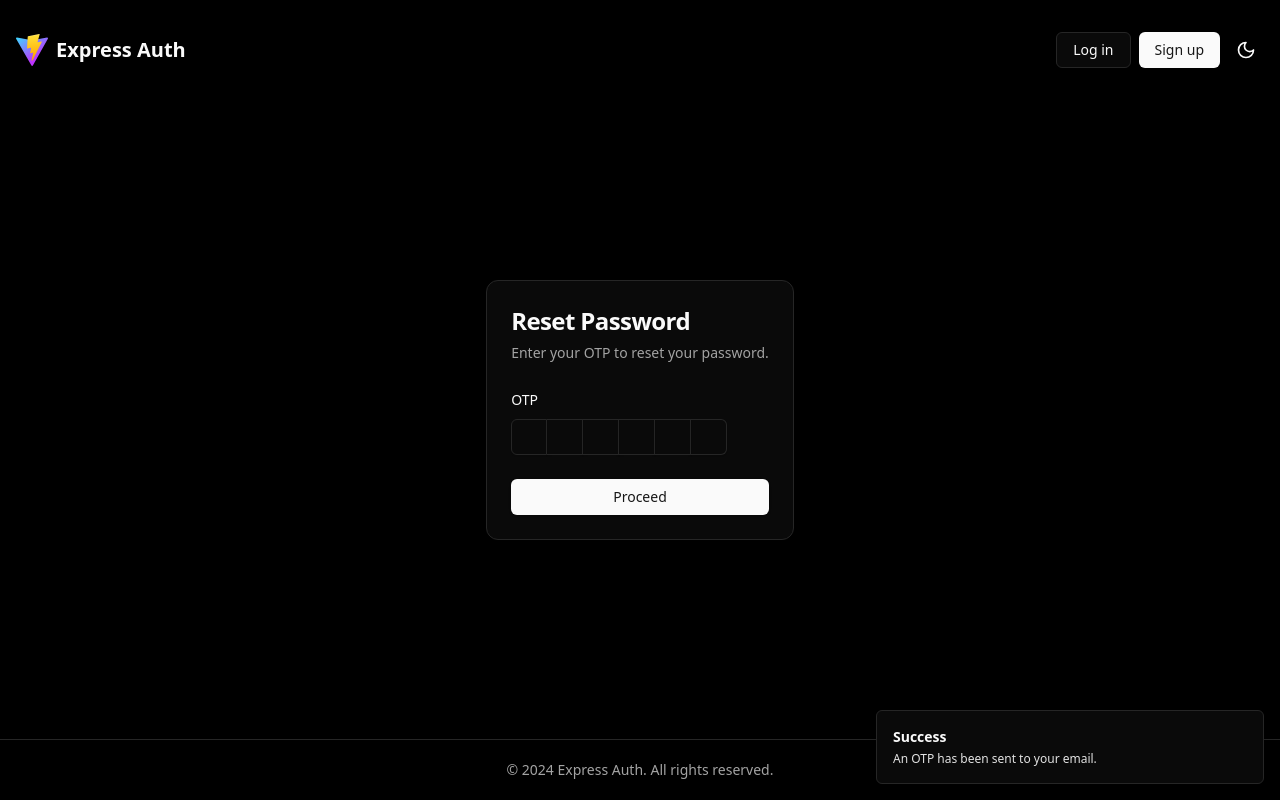
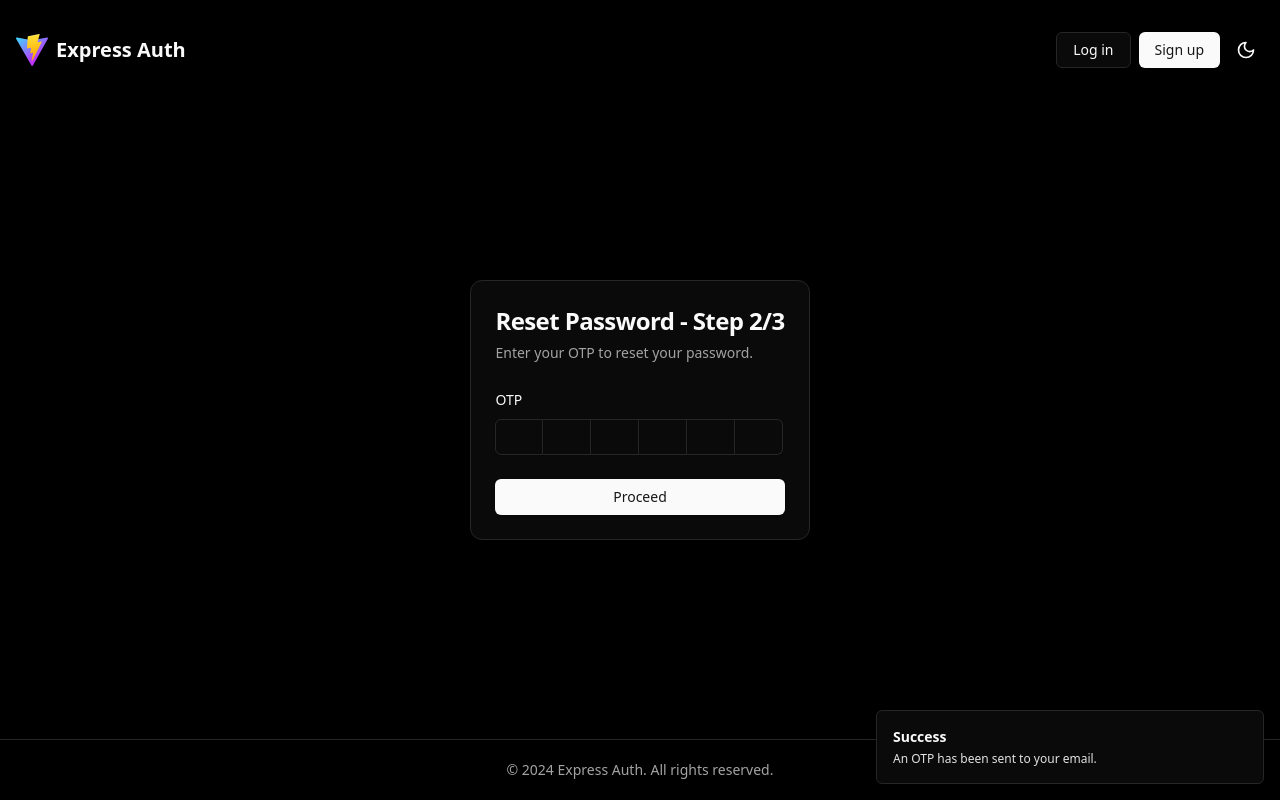
Before and after one commit to nureka-rodrigo/Express-Auth-Frontend, a React (Vite) app: page /forgot-password in a window 1280 px wide. Both pictures are taken after typing "name@example.com" into the empty fields and a click on the button "Proceed". Built offline with nearby package versions, Linux system fonts and the light colour scheme.

Commit message:
Minor changes

```diff
--- a/src/components/ui/input-otp.tsx
+++ b/src/components/ui/input-otp.tsx
@@ -39,7 +39,7 @@ const InputOTPSlot = React.forwardRef<
     <div
       ref={ref}
       className={cn(
-        "relative flex h-9 w-9 items-center justify-center border-y border-r border-input text-sm shadow-sm transition-all first:rounded-l-md first:border-l last:rounded-r-md",
+        "relative flex h-9 w-12 items-center justify-center border-y border-r border-input text-sm shadow-sm transition-all first:rounded-l-md first:border-l last:rounded-r-md",
         isActive && "z-10 ring-1 ring-ring",
         className
       )}
--- a/src/pages/forgot-password.tsx
+++ b/src/pages/forgot-password.tsx
@@ -106,7 +106,7 @@ export const ForgotPassword = () => {
                     <Card className="w-full max-w-sm">
                       <CardHeader>
                         <CardTitle className="text-2xl">
-                          Reset Password
+                          Reset Password - Step 1/3
                         </CardTitle>
                         <CardDescription>
                           Enter your email to receive an OTP to reset your
@@ -144,7 +144,7 @@ export const ForgotPassword = () => {
           <Form {...otpForm}>
             <form
               onSubmit={otpForm.handleSubmit(handleSubmitOtp)}
-              className="space-y-6"
+              className="min-w-80 space-y-6"
             >
               <FormField
                 control={otpForm.control}
@@ -154,7 +154,7 @@ export const ForgotPassword = () => {
                     <Card className="w-full max-w-sm">
                       <CardHeader>
                         <CardTitle className="text-2xl">
-                          Reset Password
+                          Reset Password - Step 2/3
                         </CardTitle>
                         <CardDescription>
                           Enter your OTP to reset your password.
@@ -205,7 +205,7 @@ export const ForgotPassword = () => {
                     <Card className="w-full max-w-sm">
                       <CardHeader>
                         <CardTitle className="text-2xl">
-                          Reset Password
+                          Reset Password - Step 3/3
                         </CardTitle>
                         <CardDescription>Enter a new password.</CardDescription>
                       </CardHeader>
```
